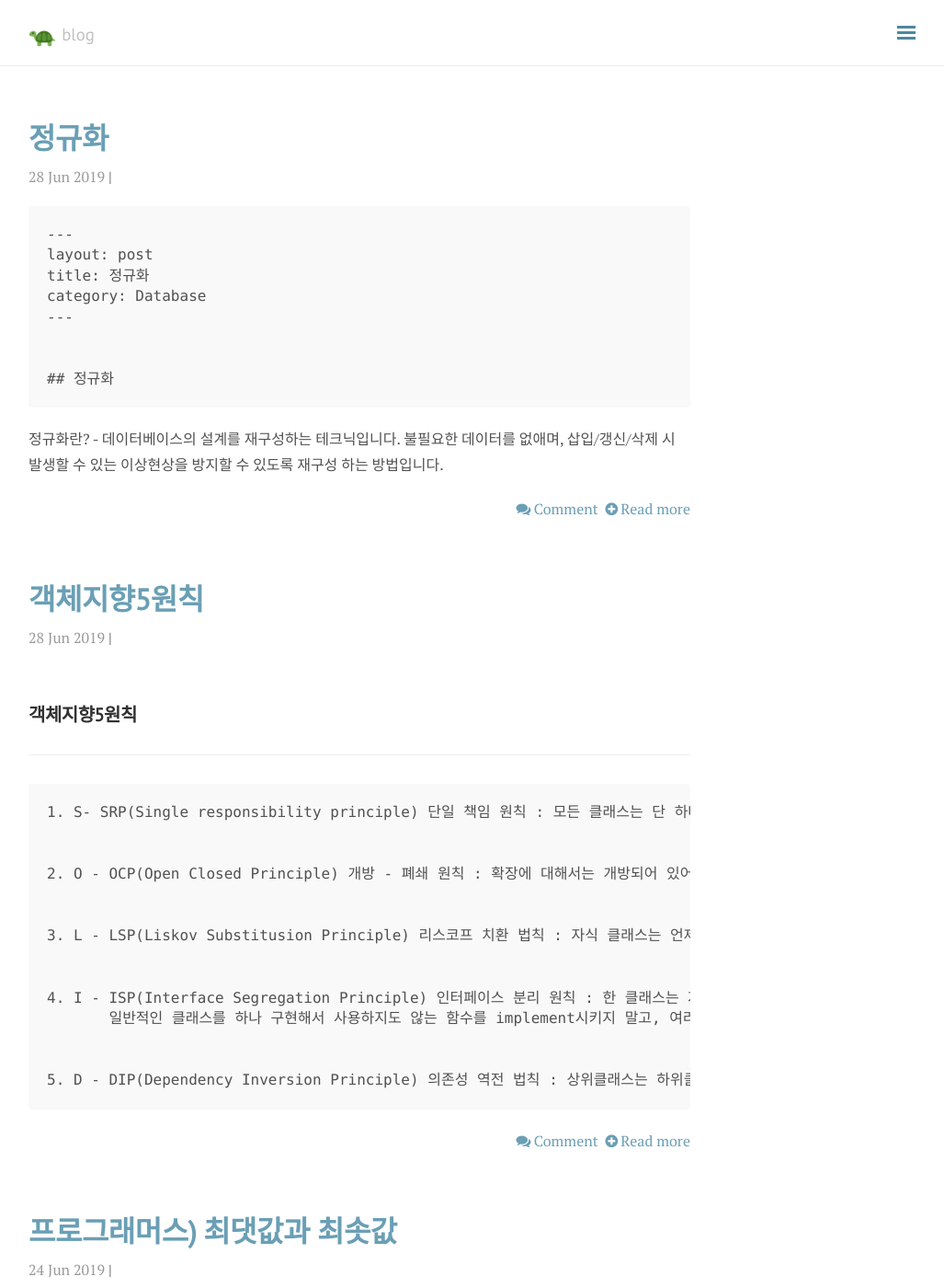
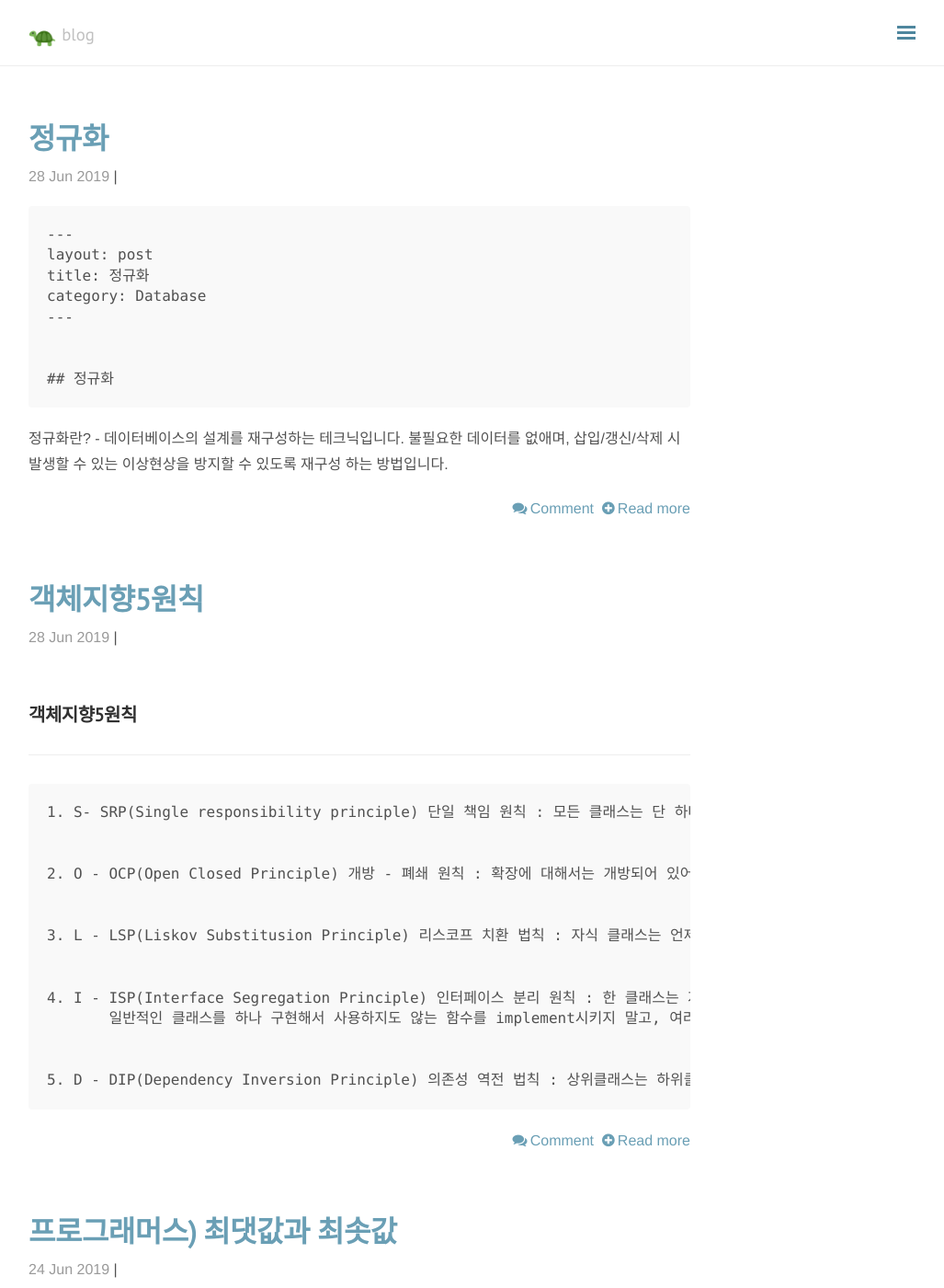
Before and after one commit to choijuri/choijuri.github.io, a Jekyll site: the page built from blog/index.html, in a window 1280 px wide and 1400 px high. Shown: the whole window at 92% size, without its empty margins (249-1276 px from the left). Built offline with Jekyll 4.4.1, drawn with Linux system fonts in a browser that asks for light colours; nearby versions of some CDN libraries; the list of posts is cut into pages by our own code; comment, search, counter and statistics services are not loaded.

Commit message:
update font-style

```diff
--- a/_layouts/default.html
+++ b/_layouts/default.html
@@ -9,7 +9,7 @@
 
     <!-- Wrap is the content to shift when toggling the sidebar. We wrap the
          content to avoid any CSS collisions with our real content. -->
-    <div class="wrap">
+    <div class="wrap" style=" font-family: Helvetica Neue, Helvetica, Arial, sans-serif;">
       <div class="masthead">
         <div class="container">
           <h3 class="masthead-title">
--- a/_scss/component/_post.scss
+++ b/_scss/component/_post.scss
@@ -3,6 +3,10 @@
 
   h1, h2, h3, h4, h5, h6 {
     font-weight: 700;
+  }
+
+  body{
+  font-family: "Helvetica Neue", Helvetica, Arial, sans-serif;
   }
 
   @media (min-width: 38rem) {
```
Also changed, not shown: _scss/_config.scss (line endings or trailing spaces).
